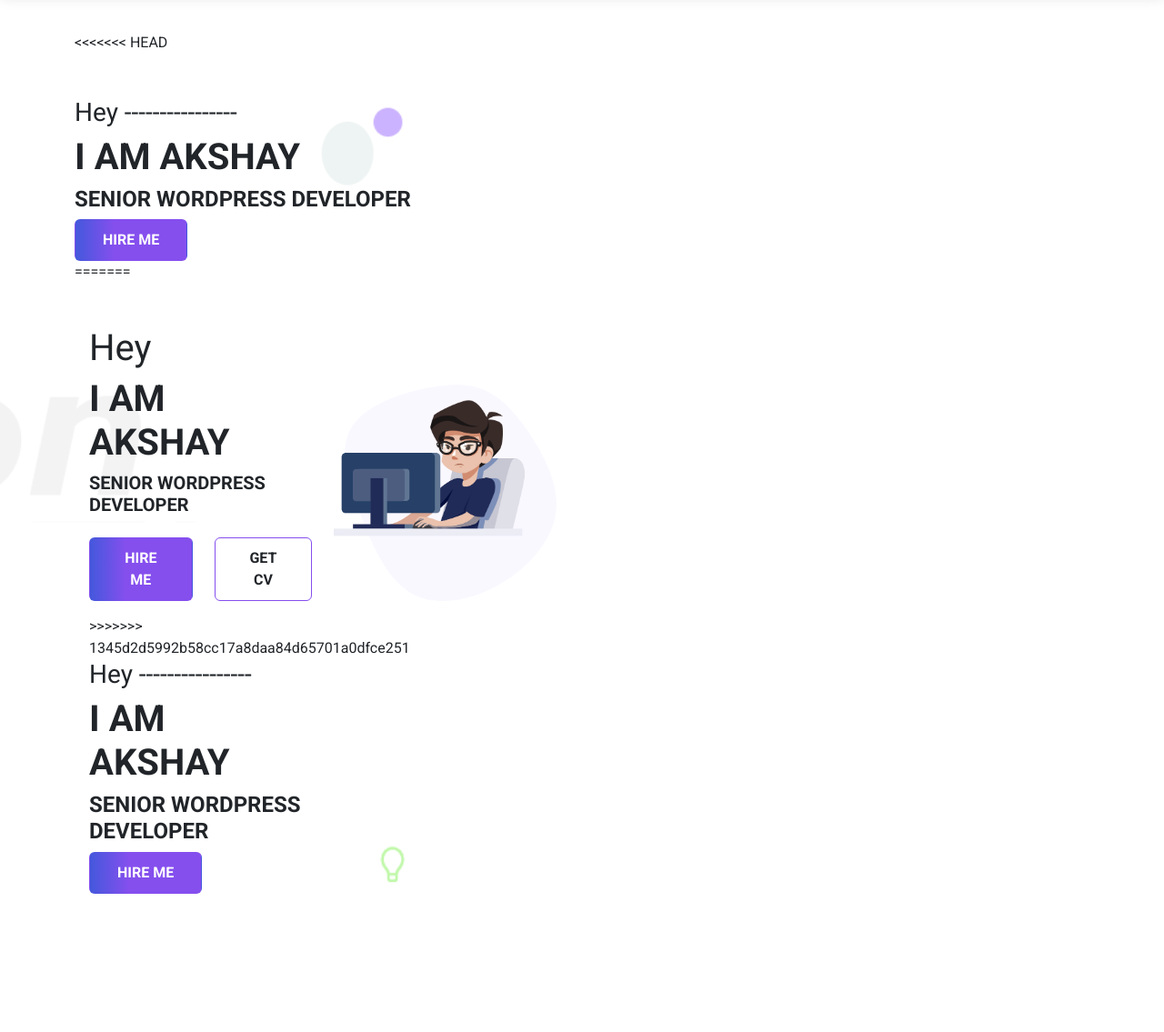
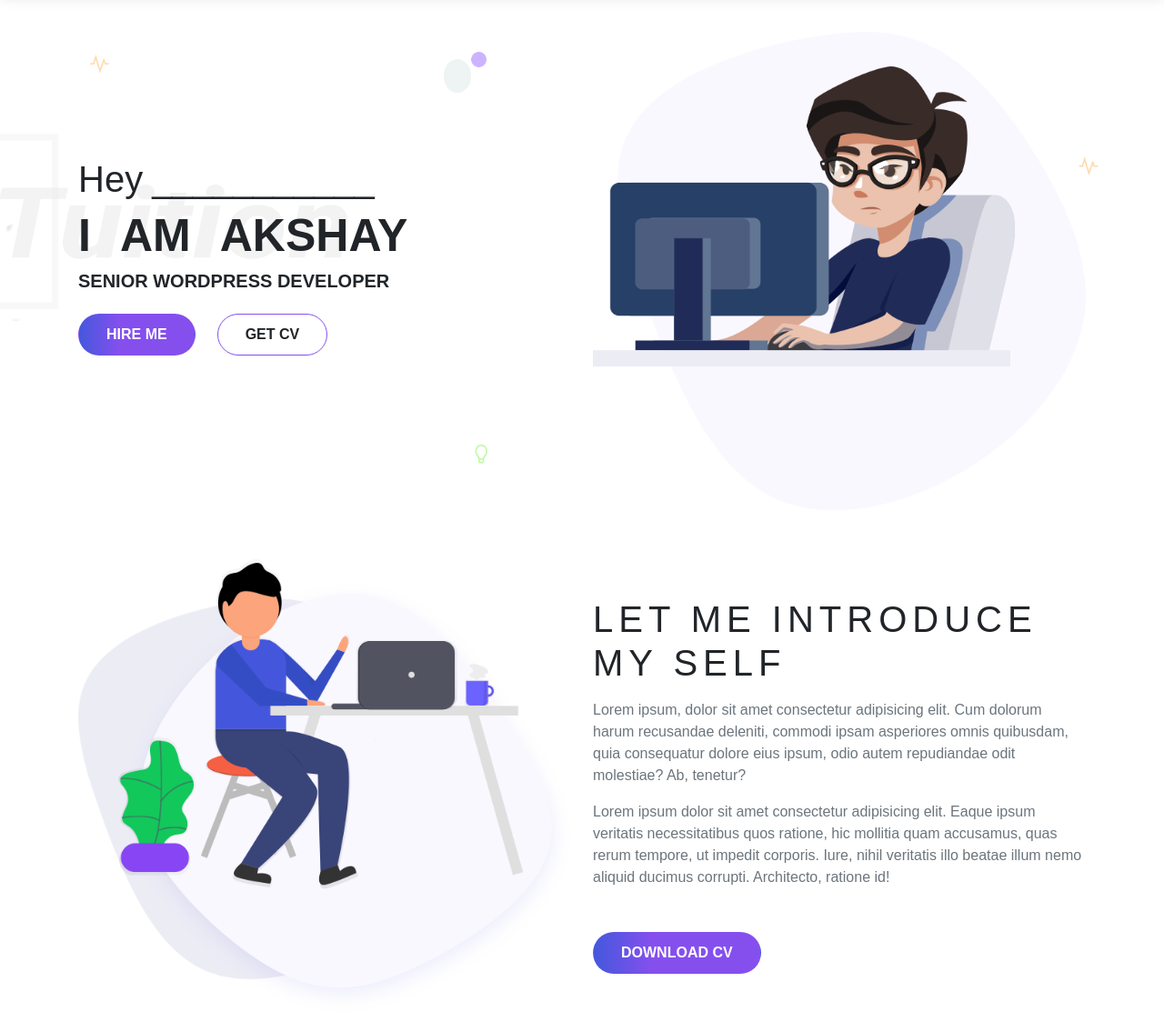
Before and after one commit to Derrarabdelillah/Daily_Portfolio, a plain HTML site: page index.html in a window 1280 px wide. Shown: the part 96-1231 px from the top of the page at 91% size. Drawn offline with nearby package versions, Linux system fonts and the light colour scheme; a web font is replaced by a local one.

Commit message:
i just added the about Us section

```diff
--- a/index.html
+++ b/index.html
@@ -10,11 +10,10 @@
     <link rel="stylesheet" href="css/bootstrap.min.css.map">
     <link rel="stylesheet" href="style.css">
 
-    <!-- Roboto Font Link -->
+    <!-- Winky Font Link -->
     <link rel="preconnect" href="https://fonts.googleapis.com">
     <link rel="preconnect" href="https://fonts.gstatic.com" crossorigin>
-    <link href="https://fonts.googleapis.com/css2?family=Roboto:ital,wght@0,100..900;1,100..900&display=swap"
-        rel="stylesheet">
+    <link href="https://fonts.googleapis.com/css2?family=Winky+Sans:ital,wght@0,300..900;1,300..900&display=swap" rel="stylesheet">
 
     <!-- Font Awesome Link -->
     <link rel="stylesheet" href="https://cdnjs.cloudflare.com/ajax/libs/font-awesome/6.7.2/css/all.min.css"
@@ -27,8 +26,8 @@
 <body>
 
     <!-- Header Start -->
-    <header>
-        <nav class="navbar navbar-expand-lg py-4 shadow">
+    <header class="sticky-top">
+        <nav class="navbar navbar-expand-lg py-4 shadow sticky-top">
 
             <div class="container px-4">
                 <img src="img/logo.png" class="img-fluid">
@@ -84,21 +83,9 @@
     <!-- Header End -->
 
     <!-- Content Start -->
-     <div class="content">
-      <div class="container py-5">
+     <div class="content py-3">
 
-<<<<<<< HEAD
-        <div class="row py-5">
-
-          <div class="col-md-6 col-sm-12 col-lg-6">
-            <div class="desc">
-              <h2 class="fs-3 fw-normal">Hey ----------------</h2>
-              <h1 class="text-uppercase fw-bolder fs-1">i am akshay</h1>
-              <h2 class="text-uppercase fw-bold fs-4">senior wordpress developer</h2>
-              <button class="btn main-btn">Hire me</button>
-            </div>
-=======
-      <div class="container py-5 px-3">
+      <div class="container py-5 py-lg-3 px-3">
         <div class="row d-flex align-items-center flex-row">
 
           <!-- Column Start -->
@@ -111,20 +98,19 @@
               <h4 class="text-uppercase fs-5 fw-bold">senior wordpress developer</h4>
 
               <div class="buttons d-flex justify-content-start gap-4">
-                <button class="btn main-btn my-3">Hire Me</button>
-                <button class="btn second-btn my-3">Get Cv</button>
+                <button class="btn main-btn rounded-pill my-3">Hire Me</button>
+                <button class="btn second-btn rounded-pill my-3">Get Cv</button>
               </div>
 
             </div>
 
->>>>>>> 1345d2d5992b58cc17a8daa84d65701a0dfce251
           </div>
           <!-- Column End -->
 
           <!-- Column Start -->
           <div class="col-md-6 col-sm-12 col-lg-6" >
 
-            <div class="image">
+            <div class="image mt-3 text-center">
               <img src="img/banner/banner-image.png" alt="logo" class="img-fluid img">
             </div>
 
@@ -133,22 +119,45 @@
 
 
 
-
-          <div class="col-md-6 col-sm-12 col-lg-6">
-            <div class="desc">
-              <h2 class="fs-3 fw-normal">Hey ----------------</h2>
-              <h1 class="text-uppercase fw-bolder fs-1">i am akshay</h1>
-              <h2 class="text-uppercase fw-bold fs-4">senior wordpress developer</h2>
-              <button class="btn main-btn">Hire me</button>
-            </div>
-          </div>
-
-
-
         </div>
       </div>
     </div>
     <!-- Content End -->
+
+    <!-- About Us Start -->
+     <div class="about">
+      <div class="container p-lg-3 p-3">
+
+        <div class="row">
+
+          <!-- Column Start -->
+          <div class="col-md-6 col-sm-12 col-lg-6 d-flex justify-content-center align-items-center" >
+
+            <div class="image">
+              <img src="img/about-us.png" class="img-fluid text-center" alt="">
+            </div>
+
+          </div>
+          <!-- Column End -->
+
+          <!-- Column Start -->
+          <div class="col-md-6 col-sm-12 col-lg-6 d-flex justify-content-center align-items-center" >
+
+            <div class="description my-5">
+              <h1 class="text-uppercase about-title">let me introduce my self</h1>
+              <p class="my-3 text-muted">Lorem ipsum, dolor sit amet consectetur adipisicing elit. Cum dolorum harum recusandae deleniti, commodi ipsam asperiores omnis quibusdam, quia consequatur dolore eius ipsum, odio autem repudiandae odit molestiae? Ab, tenetur?</p>
+              <p class="mb-5 text-muted">Lorem ipsum dolor sit amet consectetur adipisicing elit. Eaque ipsum veritatis necessitatibus quos ratione, hic mollitia quam accusamus, quas rerum tempore, ut impedit corporis. Iure, nihil veritatis illo beatae illum nemo aliquid ducimus corrupti. Architecto, ratione id!</p>
+              <button class="main-btn btn rounded-pill text-uppercase">Download Cv</button>
+            </div>
+
+          </div>
+          <!-- Column End -->
+
+        </div>
+
+      </div>
+     </div>
+    <!-- About Us End -->
     <!-- Bootstrap JS -->
     <script src="js/bootstrap.bundle.min.js"></script>
     <script src="js/bootstrap.bundle.min.js.map"></script>
--- a/style.css
+++ b/style.css
@@ -1,4 +1,4 @@
-@import url('https://fonts.googleapis.com/css2?family=Roboto:ital,wght@0,100..900;1,100..900&display=swap');
+@import url('https://fonts.googleapis.com/css2?family=Winky+Sans:ital,wght@0,300..900;1,300..900&display=swap');
 
 :root {
     --blue-color: #4458dc;
@@ -12,11 +12,12 @@
 }
 
 * {
-    font-family: "Roboto", sans-serif;
+    font-family: "Winky Sans", sans-serif;
     transition: all 0.3s;
 }
 
 body {
+    font-family: "Winky Sans", sans-serif;
     scroll-behavior: smooth;
 }
 
@@ -39,18 +40,8 @@ body {
     opacity: 0.8;
 }
 
-<<<<<<< HEAD:css/style.css
-/* Content Start */
-.content {
-    background-image: url('/img/banner/home-banner.png');
-    width: 100%;
-    height: 100%;
-    background-size: contain;
-}
-/* Content End */
-=======
 .title {
-    font-size: 60px;
+    font-size: 50px;
     word-spacing: 20px;
 }
 
@@ -88,4 +79,13 @@ body {
     scale: 0.95;
 }
 
->>>>>>> 1345d2d5992b58cc17a8daa84d65701a0dfce251:style.css
+.dash-title::after {
+    content: "___________";
+    width: 200px;
+    height: 2px;
+    margin-left: 10px;
+}
+
+.about-title {
+    letter-spacing: 6px;
+}
```
